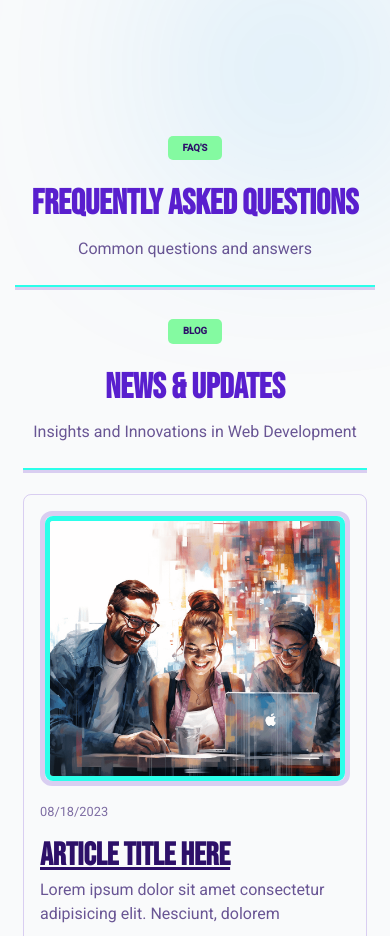
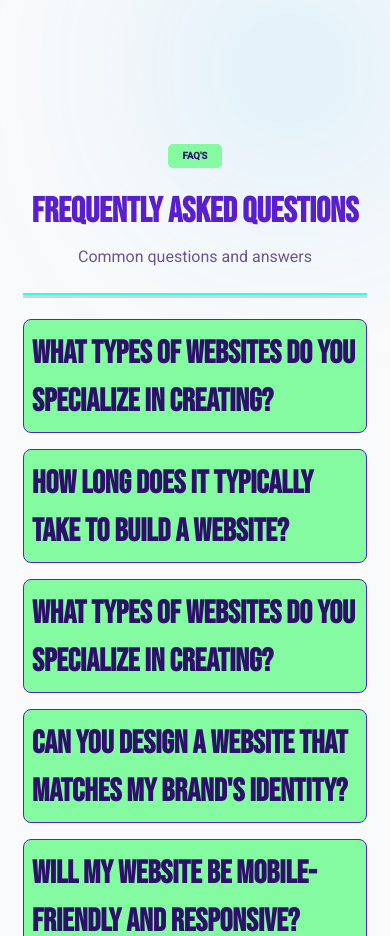
Before and after one commit to ChristianWare/chris-ware-agency, a Next.js app: page / in a window 390 px wide. Shown: the part 2100-3036 px from the top of the page. Built offline with nearby package versions, Linux system fonts and the light colour scheme.

Commit message:
FAQ Functionality Working

```diff
--- a/src/app/components/Faq/Faq.module.css
+++ b/src/app/components/Faq/Faq.module.css
@@ -0,0 +1,58 @@
+.container {
+  margin-bottom: 15rem;
+  padding-bottom: 5rem;
+}
+
+.content {
+  padding: 5rem;
+}
+
+.bottom {
+    display: flex;
+    flex-direction: column;
+    align-items: flex-start;
+    gap: 2rem;
+
+}
+
+.qaContainer {
+  padding: 1rem;
+  background-color: var(--accent1);
+  border: 1px solid var(--primary);
+  border-radius: 8px;
+  width: 100%;
+}
+
+.answerContainer {
+    max-height: 0;
+    overflow: hidden;
+    transition: all 0.5s cubic-bezier(0,1,0,1);
+}
+
+.answerContainer.show {
+    height: auto;
+    max-height: 9999px;
+    transition: all 2s ease-in-out;
+}
+
+.question {
+  text-decoration: none;
+}
+
+@media screen and (max-width: 820px) {
+  .content {
+    padding: 2rem;
+  }
+}
+
+@media screen and (max-width: 568px) {
+  .content {
+    padding: 1rem;
+  }
+}
+
+/* understanding of the resons for something, the "why" of it all - insight.
+
+insight coupled with love and patience.
+
+*/
--- a/src/app/components/Faq/Faq.tsx
+++ b/src/app/components/Faq/Faq.tsx
@@ -1,7 +1,21 @@
+"use client";
+
+import { useState } from "react";
 import SectionHeading from "../SectionHeading/SectionHeading";
 import styles from "./Faq.module.css";
+import { faqs } from "@/lib/data";
 
 const Faq = () => {
+  const [selected, setSelected] = useState<null | number>(null);
+
+  const toggle = (i: any) => {
+    if (selected === i) {
+      return setSelected(null);
+    }
+
+    setSelected(i);
+  };
+
   return (
     <section className={styles.container}>
       <div className={styles.content}>
@@ -10,6 +24,26 @@ const Faq = () => {
           headingText='Frequently Asked Questions'
           copyText='Common questions and answers'
         />
+        <div className={styles.bottom}>
+          {faqs.map((x, i) => (
+            <div
+              key={x.id}
+              className={styles.qaContainer}
+              onClick={() => toggle(i)}
+            >
+              <h3 className={styles.question}>{x.question}</h3>
+              <div
+                className={
+                  selected === i
+                    ? styles.answerContainer + " " + styles.show
+                    : styles.answerContainer
+                }
+              >
+                <p className={styles.answer}>{x.answer}</p>
+              </div>
+            </div>
+          ))}
+        </div>
       </div>
     </section>
   );
```
